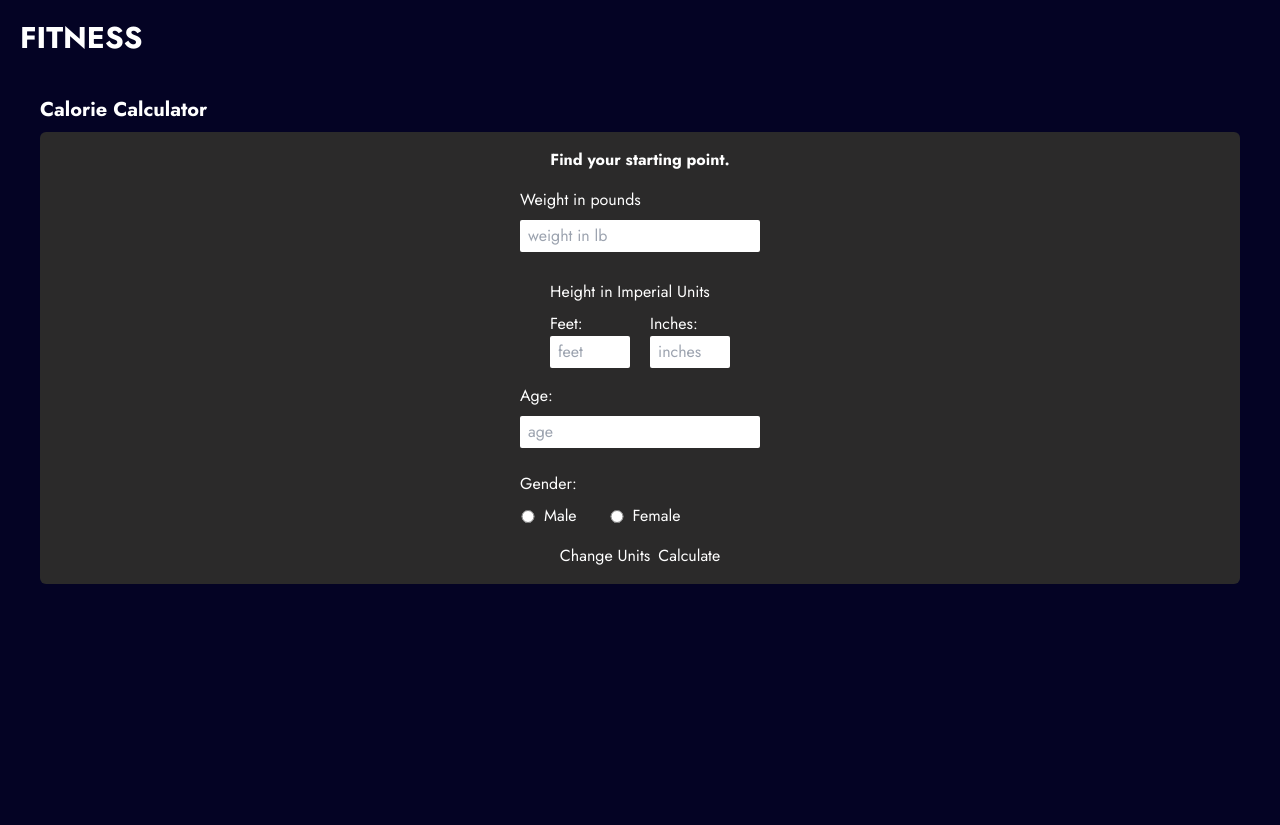
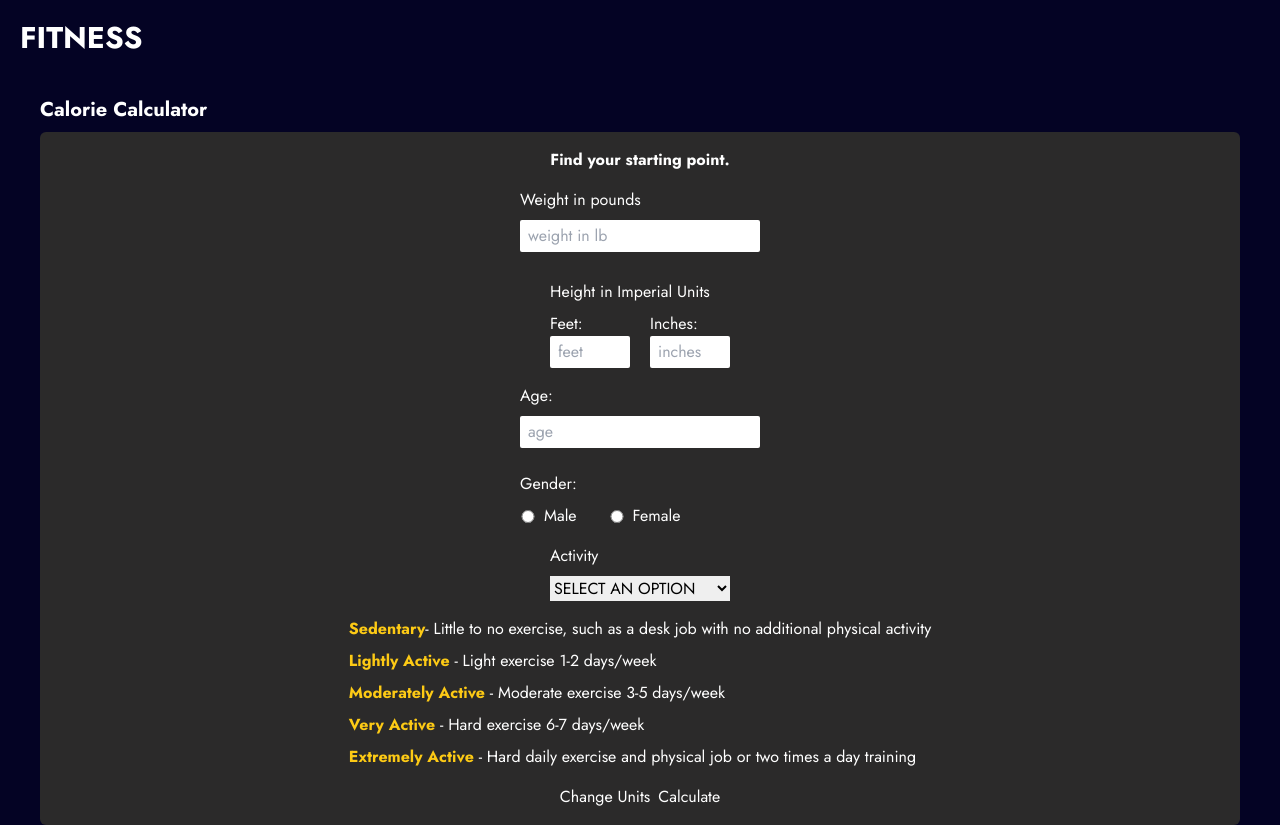
Before and after one commit to pn-code/fitness-app, a React (Vite) app in the folder client/: page /fitness-app/calculator in a window 1280 px wide. Before the commit the page ends 800 px from the top, so only its background shows below. Built offline with nearby package versions, Linux system fonts and the light colour scheme; no server answers.

Commit message:
Added Activity Select Element

```diff
--- a/client/src/pages/Calculator.jsx
+++ b/client/src/pages/Calculator.jsx
@@ -13,6 +13,7 @@ const Calculator = () => {
     const [age, setAge] = useState("");
     const [gender, setGender] = useState("");
     const [height, setHeight] = useState("");
+    const [activity, setActivity] = useState("");
 
     const [cm, setCm] = useState("");
     const [lb, setLb] = useState("");
@@ -191,6 +192,55 @@ const Calculator = () => {
                     </div>
                 </div>
 
+                {/* Activity */}
+                <div className="flex flex-col gap-2">
+                    <label htmlFor="activity">Activity</label>
+                    <select className="text-black" name="" id="">
+                        <option value="">SELECT AN OPTION</option>
+                        <option value="">Sedentary</option>
+                        <option value="">Lightly Active</option>
+                        <option value="">Moderately Active</option>
+                        <option value="">Very Active</option>
+                        <option value="">Extremely Active</option>
+                    </select>
+                </div>
+
+                {/* Activity Caption */}
+                <ul className="flex flex-col gap-2 mx-8">
+                    <li>
+                        <span className="font-semibold text-[#FDCA15]">
+                            Sedentary
+                        </span>
+                        - Little to no exercise, such as a desk job with no
+                        additional physical activity
+                    </li>
+                    <li>
+                        <span className="font-semibold text-[#FDCA15]">
+                            Lightly Active
+                        </span>{" "}
+                        - Light exercise 1-2 days/week
+                    </li>
+                    <li>
+                        <span className="font-semibold text-[#FDCA15]">
+                            Moderately Active
+                        </span>{" "}
+                        - Moderate exercise 3-5 days/week
+                    </li>
+                    <li>
+                        <span className="font-semibold text-[#FDCA15]">
+                            Very Active
+                        </span>{" "}
+                        - Hard exercise 6-7 days/week
+                    </li>
+                    <li>
+                        <span className="font-semibold text-[#FDCA15]">
+                            Extremely Active
+                        </span>{" "}
+                        - Hard daily exercise and physical job or two times a
+                        day training
+                    </li>
+                </ul>
+
                 <div className="flex flex-col sm:flex-row sm:gap-2">
                     <button
                         className="btn-blue-light"
```
